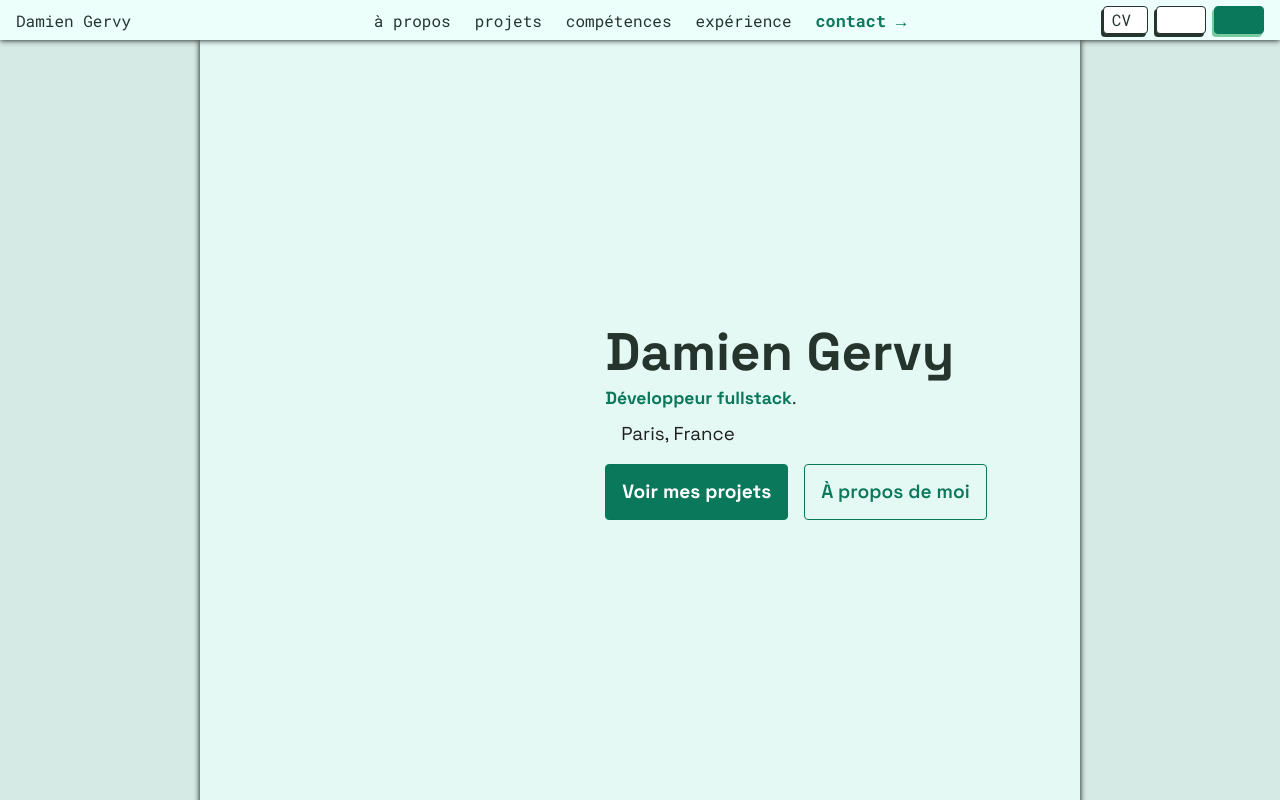
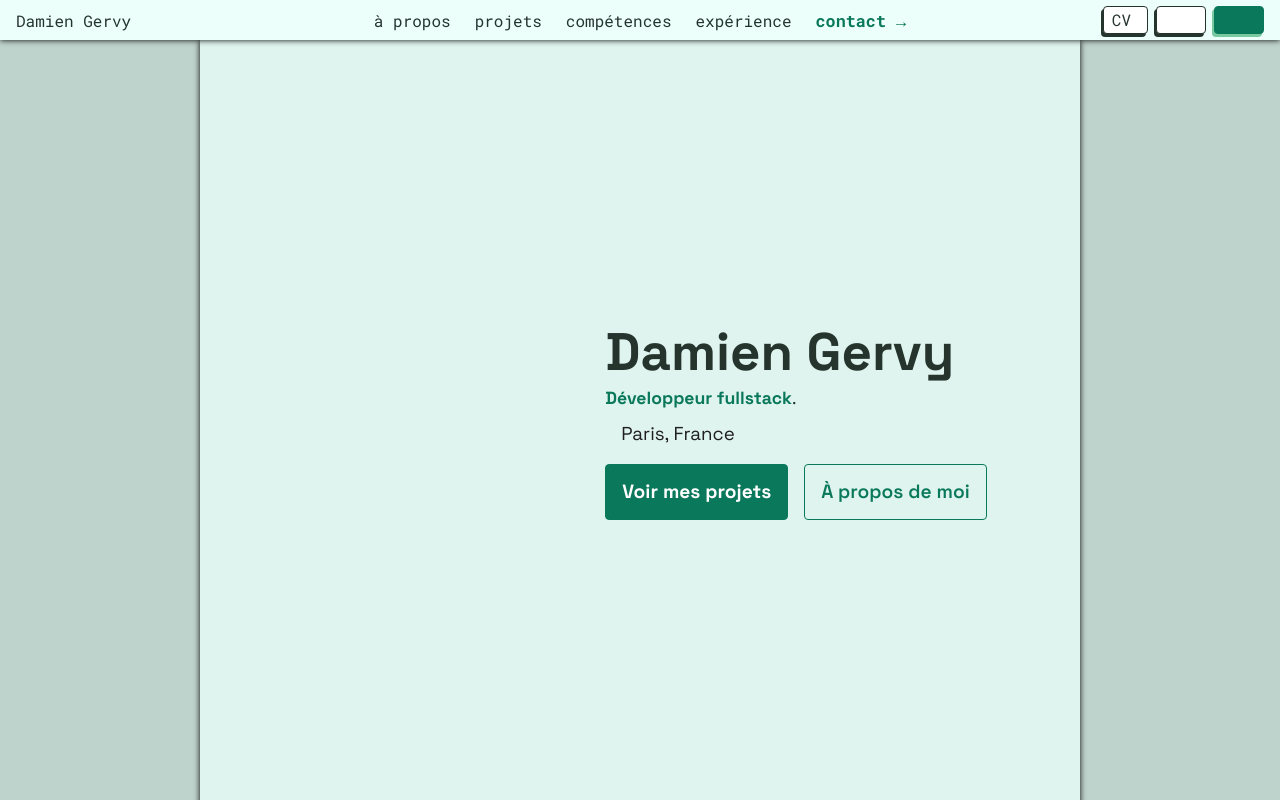
Before and after one commit to GDami/portfolio, a React (Vite) app: page / in a window 1280 px wide. Built offline with nearby package versions, Linux system fonts and the light colour scheme; some icons are missing.

Commit message:
color fixes

```diff
--- a/src/components/header/Header.css
+++ b/src/components/header/Header.css
@@ -19,10 +19,6 @@
     border-color var(--transition-time) ease-in-out;
 
     z-index: 10;
-
-    opacity: 0;
-
-    animation: appear .5s .6s forwards;
 }
 
 @keyframes appear {
@@ -49,6 +45,10 @@
     padding-inline: var(--spacing-common);
 
     position: relative;
+
+    opacity: 0;
+
+    animation: appear .5s .3s forwards;
 }
 
 
@@ -124,7 +124,7 @@
 }
 
 #dark-toggle::before {
-    color: var(--color-bg);
+    color: var(--color-bg-light-2);
     transition: color var(--transition-time) ease-in-out;
 }
 
--- a/src/components/projects/Project.css
+++ b/src/components/projects/Project.css
@@ -28,6 +28,10 @@
 
 .project:hover .project-title {
     color: var(--color-draw);
+}
+
+.project:hover .project-description {
+    color: var(--color-main);
 }
 
 .project-img-container {
@@ -61,7 +65,7 @@
     gap: .5rem;
 
     opacity: 0;
-    background-color: rgba(255,255,255,0.7);
+    background-color: var(--color-project-overlay);
 
     transition: opacity var(--transition-time);
 }
@@ -69,7 +73,7 @@
 .project-link {
     font-size: 2.5rem;
     padding: .5rem;
-    color: black;
+    color: var(--color-project-overlay-icon);
     border-radius: 4px;
     border: solid 2px transparent;
     transition: border-color var(--transition-time-button), color var(--transition-time-button);
@@ -77,13 +81,13 @@
 }
 
 .project-link:visited {
-    color:black;
+    color:var(--color-project-overlay-icon);
 }
 
 .project-link:hover {
-    color: black;
+    color: var(--color-project-overlay-icon);
     /* background-color: rgba(255,255,255); */
-    border-color: black;
+    border-color: var(--color-project-overlay-icon);
 }
 
 .project-description {
--- a/src/components/skills/SkillIcon.css
+++ b/src/components/skills/SkillIcon.css
@@ -31,5 +31,5 @@
 }
 
 .skill-icon:hover .skill-text {
-    color: var(--color-bg);
+    color: var(--color-bg-light-2);
 }
--- a/src/components/skills/SkillPopup.css
+++ b/src/components/skills/SkillPopup.css
@@ -14,7 +14,7 @@
     border: solid 1px var(--color-draw-shadow);
     /* border-radius: 3px; */
     background-color: var(--color-draw-shadow);
-    color: var(--color-bg);
+    color: var(--color-bg-light-2);
 
     line-height: normal;
 
--- a/src/index.css
+++ b/src/index.css
@@ -32,6 +32,9 @@ html {
     --shadow-xs-inset: inset 0 0 2px black;
     --shadow-sm-inset: inset 0 0 4px black;
     --shadow-md-inset: inset 0 0 6px black;
+
+	--color-project-overlay: rgba(255,255,255,0.5);
+	--color-project-overlay-icon: black;
 }
 
 html.dark {
@@ -51,14 +54,17 @@ html.dark {
 
 	--color-darkmode-button-shadow: rgb(170,170,170);
 
+	--color-project-overlay: rgba(255,255,255,0.5);
+	--color-project-overlay-icon: white;
+
 }
 
 html:not(.dark) {
 
 	--color-main: rgb(38,52,46);
 	--color-secondary: rgb(31,31,31);
-	--color-bg: oklch(0.92 0.0233 176.85);
-	--color-bg-light-1: oklch(0.965 0.0233 176.85);
+	--color-bg: oklch(0.85 0.0233 176.85);
+	--color-bg-light-1: oklch(0.95 0.0233 176.85);
 	--color-bg-light-2: white;
 	--color-bg-header: oklch(0.99 0.0233 176.85);
 
```
